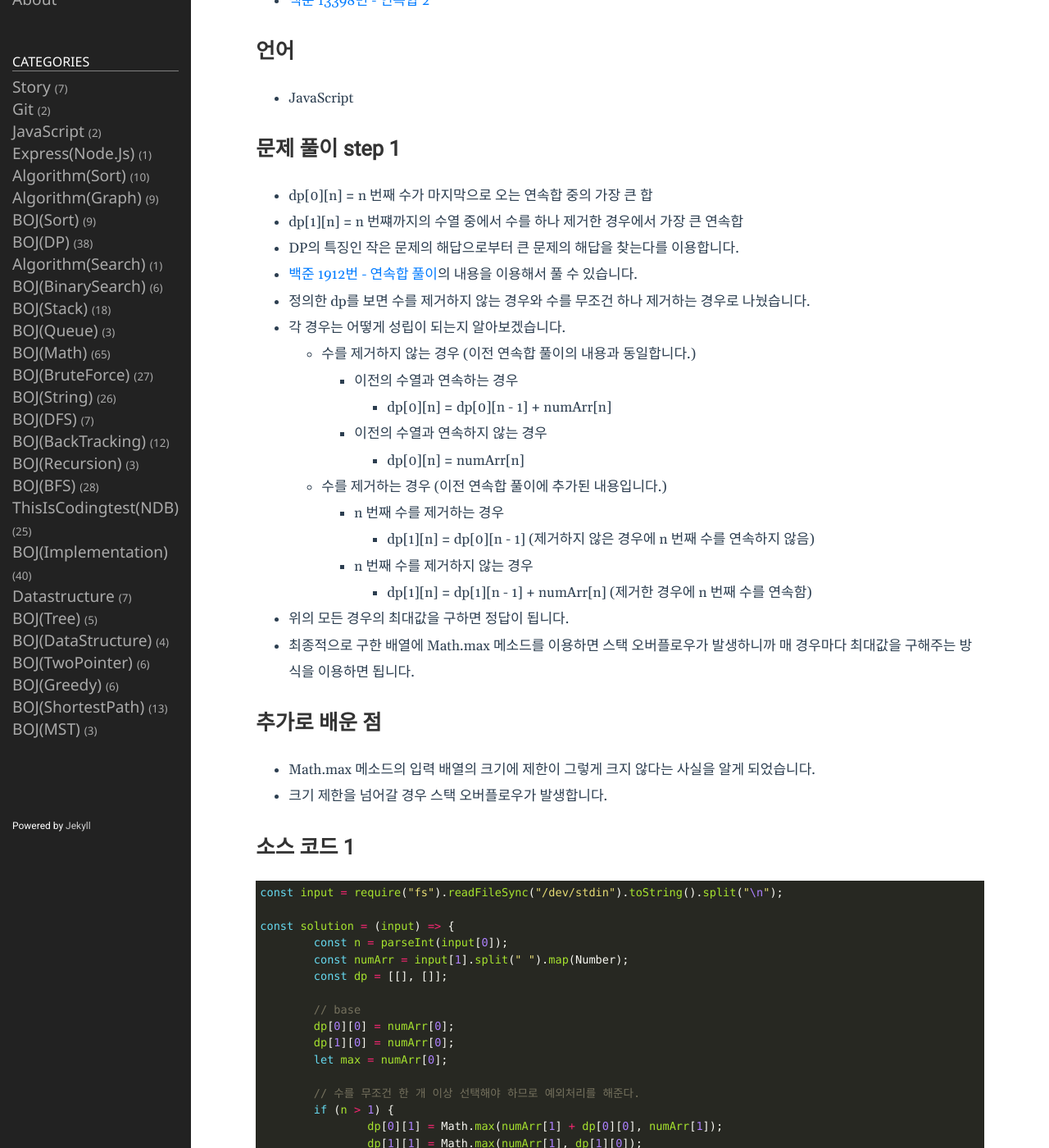
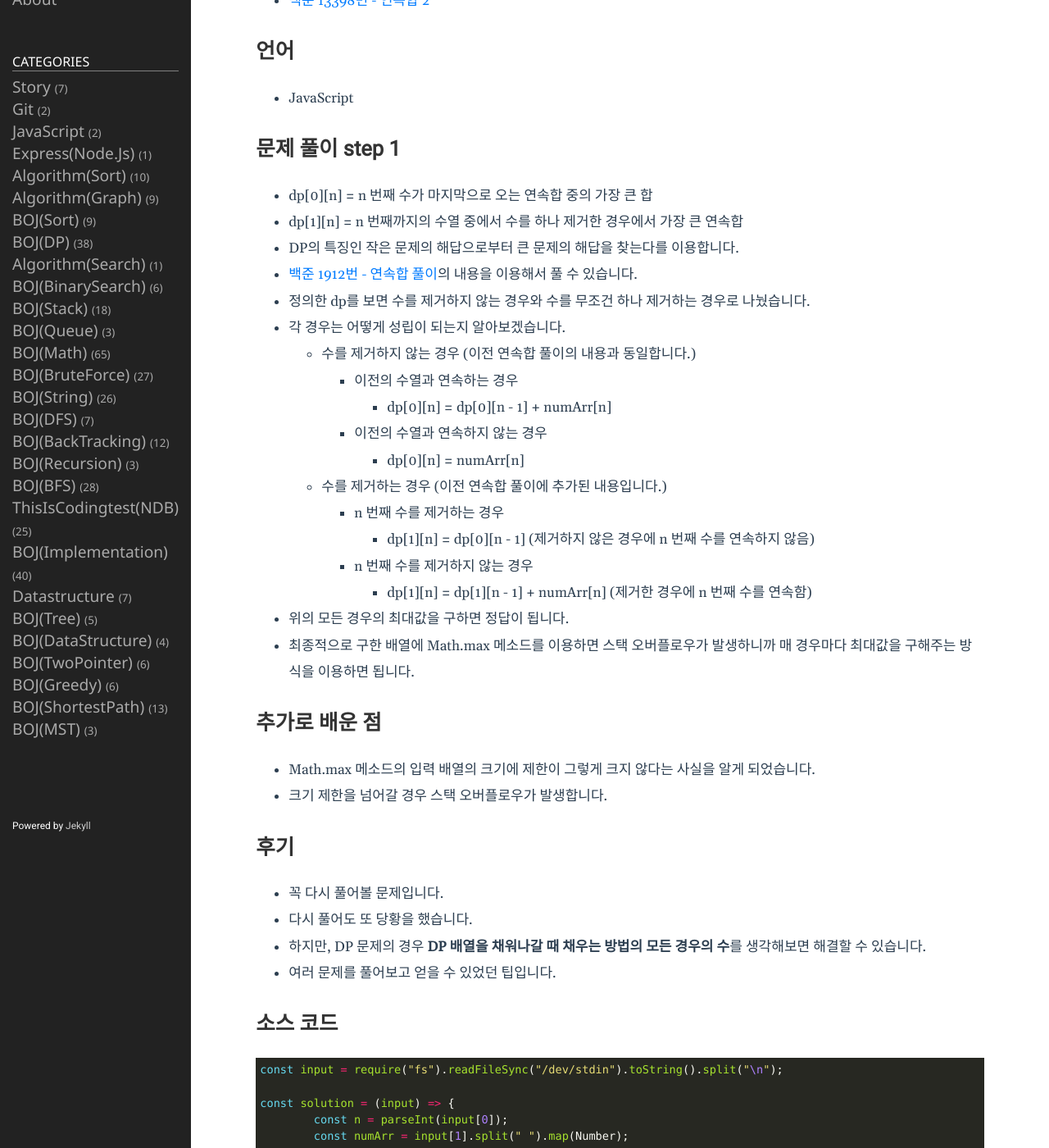
Before and after one commit to qkrrlgh519/qkrrlgh519.github.io, a Jekyll site: the page built from _posts/2021-03-13-BOJ-DP-13398.md, in a window 1280 px wide and 1400 px high, scrolled down 322 px. Shown: the whole window at 82% size. Built offline with Jekyll 4.4.1, drawn with Linux system fonts in a browser that asks for light colours.

Commit message:
feat: 백준 13398번 연속합2, 다시 풀어보고 후기 추가

````diff
--- a/_posts/2021-03-13-BOJ-DP-13398.md
+++ b/_posts/2021-03-13-BOJ-DP-13398.md
@@ -18,7 +18,7 @@ categories: BOJ(DP)
 ## 문제 풀이 step 1
 
 - dp[0][n] = n 번째 수가 마지막으로 오는 연속합 중의 가장 큰 합
-- dp[1][n] = n 번쨰까지의 수열 중에서 수를 하나 제거한 경우에서 가장 큰 연속합
+- dp[1][n] = n 번째까지의 수열 중에서 수를 하나 제거한 경우에서 가장 큰 연속합
 - DP의 특징인 작은 문제의 해답으로부터 큰 문제의 해답을 찾는다를 이용합니다.
 - [백준 1912번 - 연속합 풀이](<https://qkrrlgh519.github.io/boj(dp)/2021/03/01/BOJ-DP-1912.html>)의 내용을 이용해서 풀 수 있습니다.
 - 정의한 dp를 보면 수를 제거하지 않는 경우와 수를 무조건 하나 제거하는 경우로 나눴습니다.
@@ -41,9 +41,16 @@ categories: BOJ(DP)
 - Math.max 메소드의 입력 배열의 크기에 제한이 그렇게 크지 않다는 사실을 알게 되었습니다.
 - 크기 제한을 넘어갈 경우 스택 오버플로우가 발생합니다.
 
-## 소스 코드 1
+## 후기
 
-```jsx
+- 꼭 다시 풀어볼 문제입니다.
+- 다시 풀어도 또 당황을 했습니다.
+- 하지만, DP 문제의 경우 **DP 배열을 채워나갈 때 채우는 방법의 모든 경우의 수**를 생각해보면 해결할 수 있습니다.
+- 여러 문제를 풀어보고 얻을 수 있었던 팁입니다.
+
+## 소스 코드
+
+```javascript
 const input = require("fs").readFileSync("/dev/stdin").toString().split("\n");
 
 const solution = (input) => {
````
